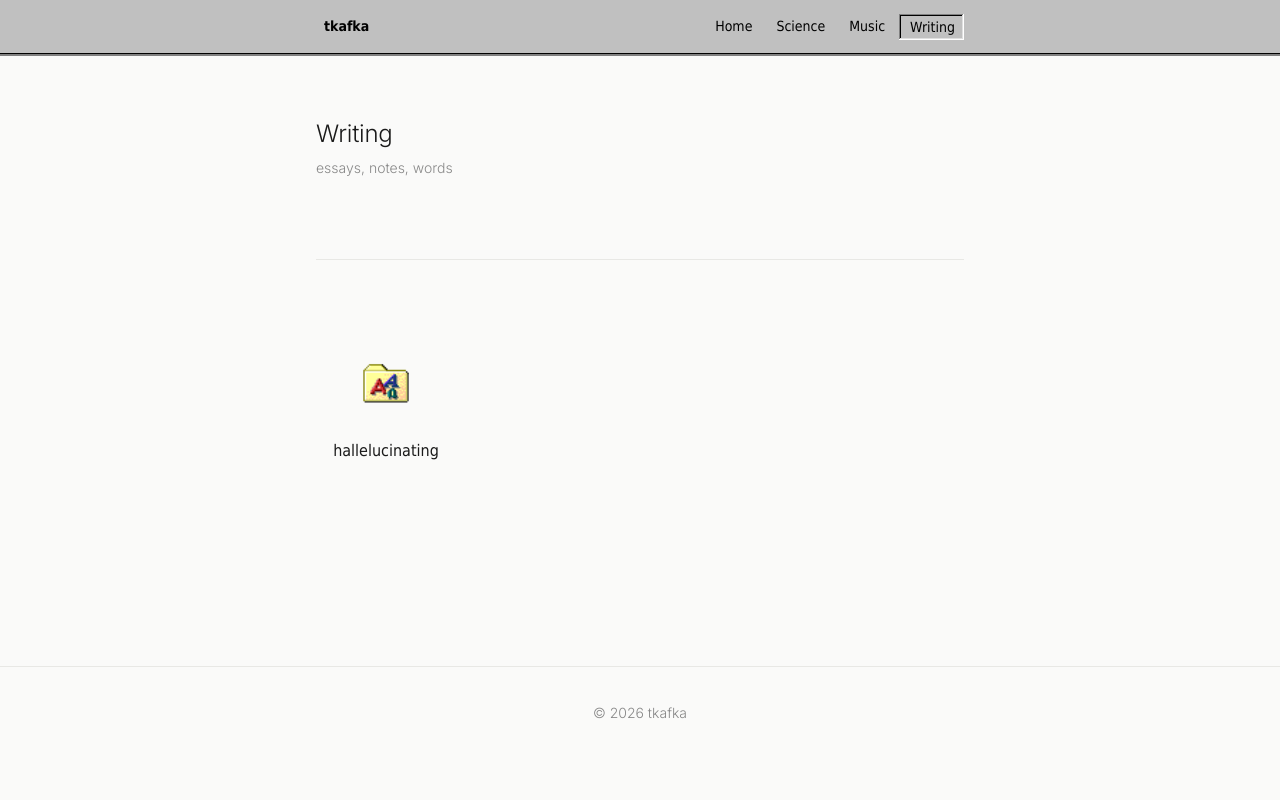
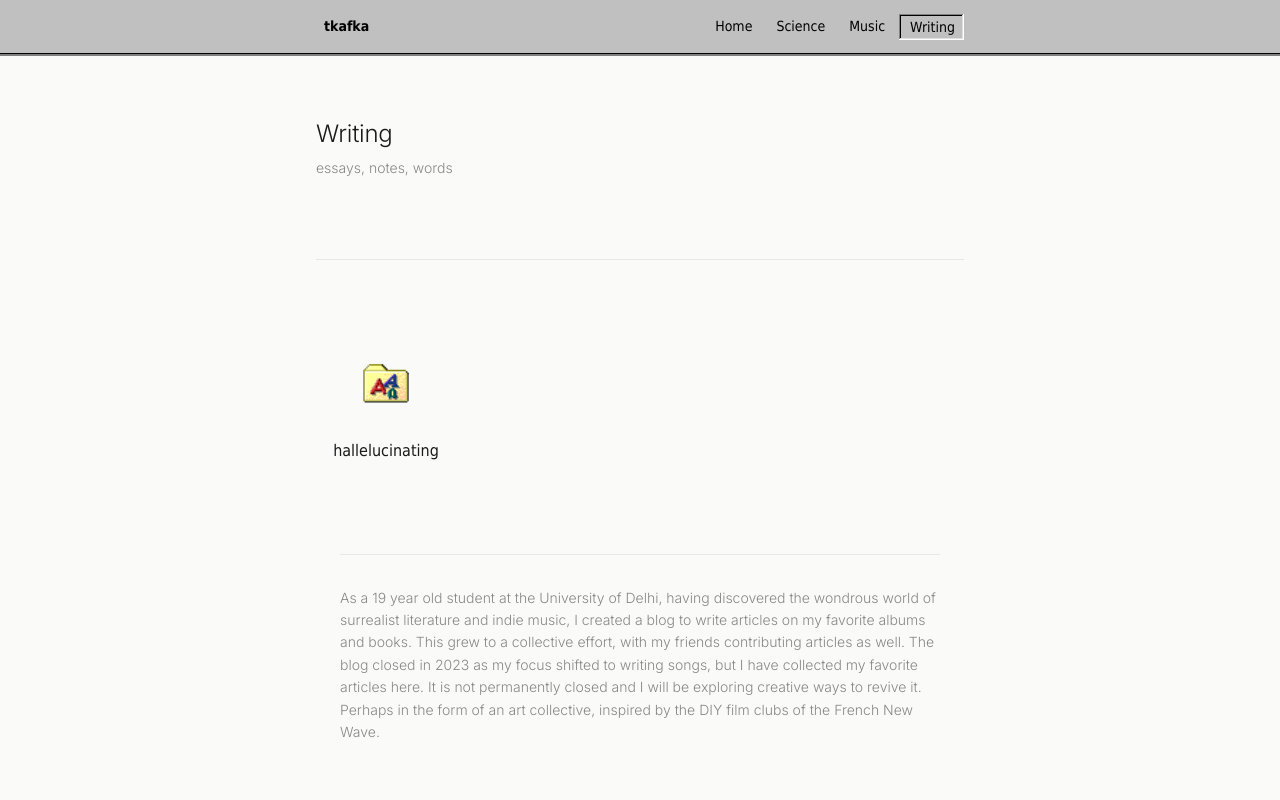
Before and after one commit to quantockhills/tkafka, an Astro site: page /writing in a window 1280 px wide. Shown: the top 800 px of the page. Built offline with nearby package versions, Linux system fonts and the light colour scheme; Astro itself is replaced by a stand-in of ours.

Commit message:
Add folder description for hallelucinating on writing page

```diff
--- a/src/pages/writing/index.astro
+++ b/src/pages/writing/index.astro
@@ -23,6 +23,10 @@ const folders = [...new Set(posts.map(p => p.data.folder).filter(Boolean))];
     ))}
 
     {folders.length === 0 && <p class="empty">No writing projects yet.</p>}
+  </section>
+
+  <section class="folder-info">
+    <p>As a 19 year old student at the University of Delhi, having discovered the wondrous world of surrealist literature and indie music, I created a blog to write articles on my favorite albums and books. This grew to a collective effort, with my friends contributing articles as well. The blog closed in 2023 as my focus shifted to writing songs, but I have collected my favorite articles here. It is not permanently closed and I will be exploring creative ways to revive it. Perhaps in the form of an art collective, inspired by the DIY film clubs of the French New Wave.</p>
   </section>
 </BaseLayout>
 
@@ -75,6 +79,20 @@ const folders = [...new Set(posts.map(p => p.data.folder).filter(Boolean))];
     color: var(--color-text);
   }
 
+  .folder-info {
+    max-width: 600px;
+    margin: var(--space-12) auto;
+    padding-top: var(--space-8);
+    border-top: 1px solid var(--color-border);
+  }
+
+  .folder-info p {
+    font-size: var(--text-sm);
+    font-weight: 300;
+    line-height: 1.6;
+    color: var(--color-text-muted);
+  }
+
   .empty {
     color: var(--color-text-muted);
     font-weight: 300;
```
